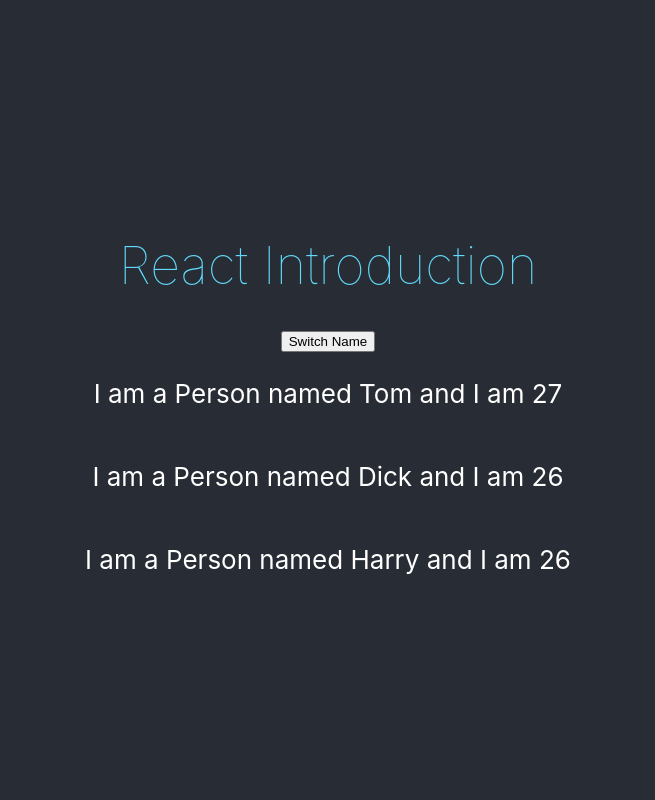
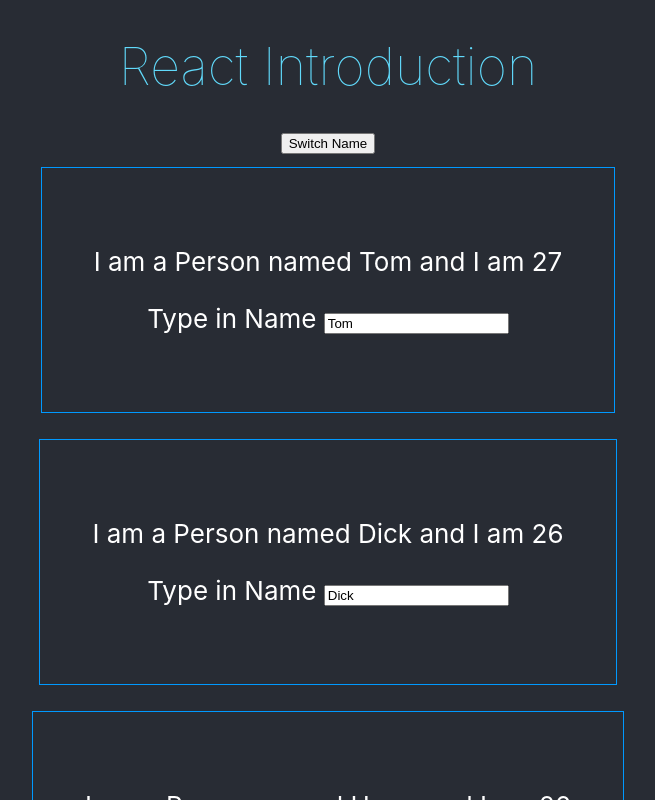
Before and after one commit to Metrophobe/react-primer, a React (Create React App) app: page / in a window 1280 px wide. Shown: the top 800 px of the page, without its empty margins (312-967 px from the left). Built offline with nearby package versions, Linux system fonts and the light colour scheme.

Commit message:
ex5-two-way-db

```diff
--- a/src/App.js
+++ b/src/App.js
@@ -12,8 +12,16 @@
     { name: "Harry", age: 26 },
   ]);
 
+  let nameChangeHandler = (event) => {
+    setPersons([
+      { name: event.target.value, age: 27 },
+      { name: "Dick", age: 28 },
+      { name: "Harry", age: 26 },
+    ]);
+  };
+
   let switchHandler = () => {
-    if (state === true) {
+    if (state) {
       setPersons([
         { name: "Jones", age: 27 },
         { name: "Dastardly", age: 28 },
@@ -39,6 +47,7 @@
           click={switchHandler}
           name={persons[0].name}
           age={persons[0].age}
+          change={nameChangeHandler}
         ></Person>
         <Person name={persons[1].name} age={persons[2].age}></Person>
         <Person name={persons[2].name} age={persons[2].age}></Person>
--- a/src/Person/Person.css
+++ b/src/Person/Person.css
@@ -1,3 +1,10 @@
+.Person {
+  border: 1px solid #09f;
+  padding: 2em;
+  margin: 0.5em;
+  cursor: pointer;
+}
+
 p:hover {
   border: 1px solid #09f;
 }
--- a/src/Person/Person.js
+++ b/src/Person/Person.js
@@ -4,10 +4,12 @@
 
 const person = (props) => {
   return (
-    <div>
+    <div className="Person">
       <p onClick={props.click}>
         I am a Person named {props.name} and I am {props.age}
       </p>
+      Type in Name{" "}
+      <input type="text" onChange={props.change} value={props.name} />
       <p> {props.children} </p>
     </div>
   );
```
Also changed, not shown: 1 other file (tests, documents, lock files or other folders).
